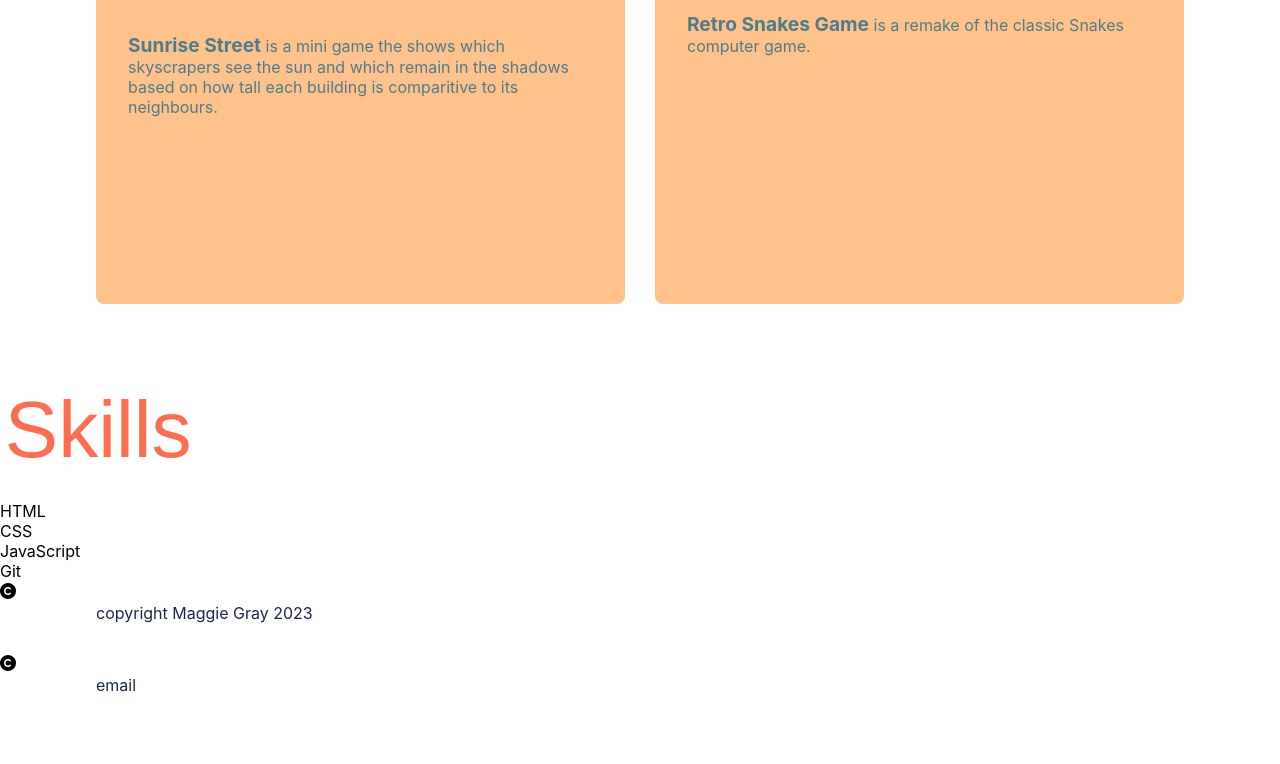
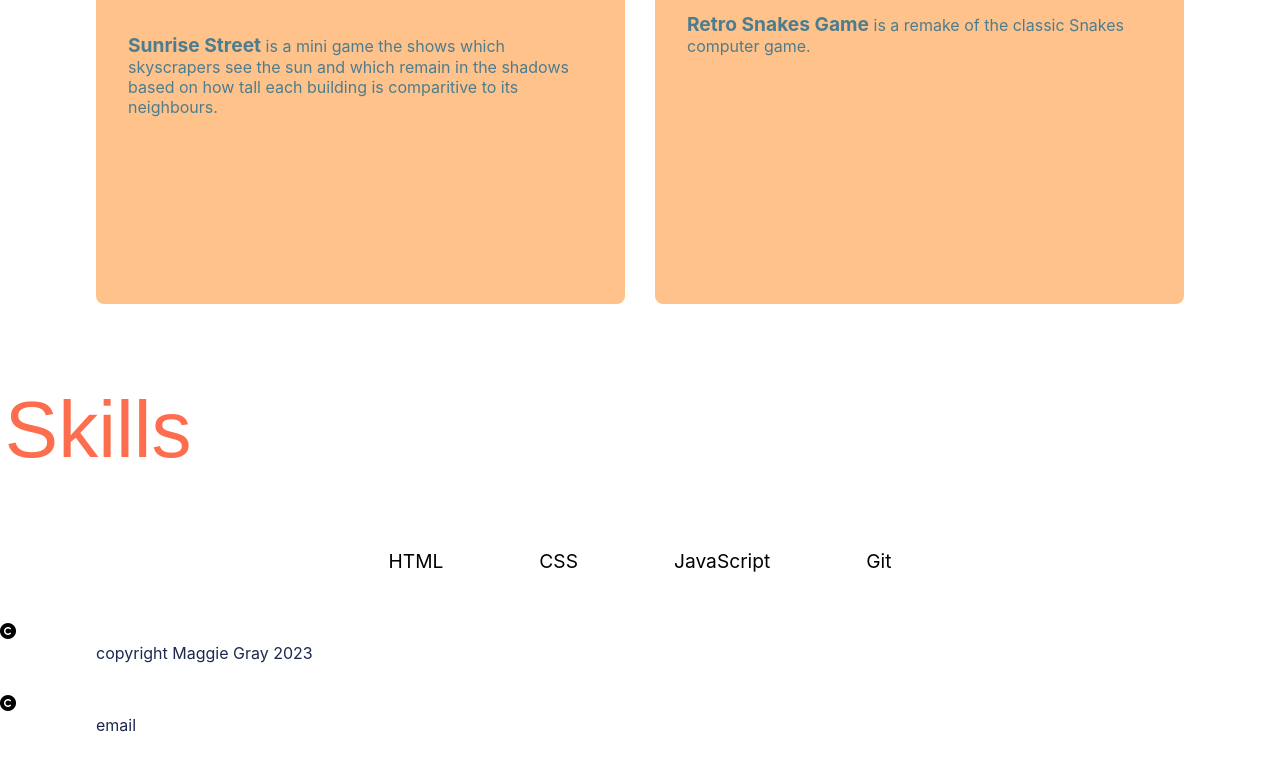
Before and after one commit to MaliceGray/portfolio, a plain HTML site: page index.html in a window 1280 px wide. Shown: the part 2439-3203 px from the top of the page. Before the commit the page ends 3163 px from the top, so only its background shows below. Drawn offline with Linux system fonts and the light colour scheme; a web font is replaced by a local one.

Commit message:
add skills section

```diff
--- a/styles.css
+++ b/styles.css
@@ -94,11 +94,17 @@ nav li {
     list-style-type: none;
     padding-right: 2rem;
 
+
 }
 
 nav li a {
     text-decoration: none;
     color: var(--buff);
+    transition: color 0.3s ease-in;
+}
+
+nav li a:hover {
+    color: white;
 }
 
 
@@ -158,3 +164,17 @@ p {
 #projects figcaption strong {
     font-size: 1.2rem;
 }
+
+#skills ul {
+    display: flex;
+    text-align: center;
+    margin: 0 auto;
+    justify-content: center;
+
+}
+
+#skills li {
+    padding: 3rem;
+    list-style: none;
+    font-size: 1.2rem;
+}
```
